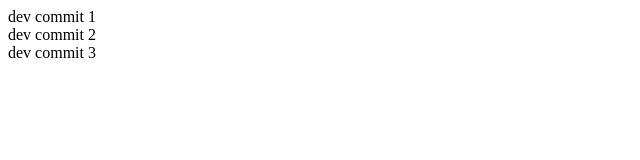
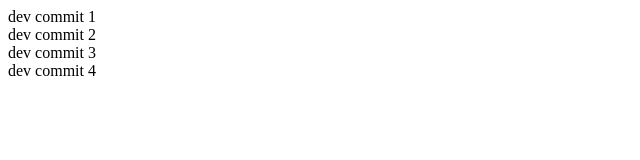
Before and after one commit to Shherardd/GitWorkflow, a website: page src/views/index.html in a window 1280 px wide. Shown: the full height of the page, 0-640 px from the left. Drawn offline with Linux system fonts and the light colour scheme.

Commit message:
dev commit 4

```diff
--- a/src/views/index.html
+++ b/src/views/index.html
@@ -9,6 +9,7 @@
     <div class="master">dev commit 1</div>
     <div class="master">dev commit 2</div>
     <div class="master">dev commit 3</div>
+    <div class="master">dev commit 4</div>
 
 </body>
 </html>
```
